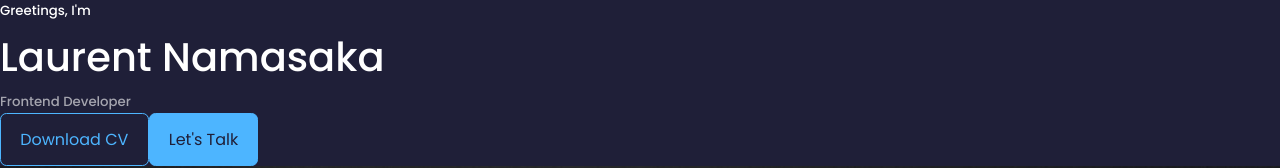
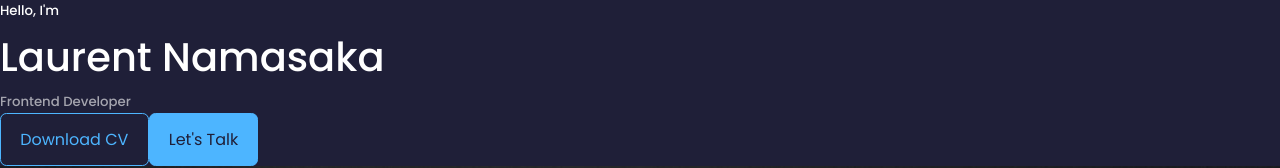
Before and after one commit to laurentnamasaka/myportofolio, a React (Create React App) app: page / in a window 1280 px wide. Shown: the top 168 px of the page. Built offline with nearby package versions, Linux system fonts and the light colour scheme.

Commit message:
first commit

```diff
--- a/package.json
+++ b/package.json
@@ -9,7 +9,7 @@
     "react": "^18.2.0",
     "react-dom": "^18.2.0",
     "react-icons": "^4.8.0",
-    "react-scripts": "^2.1.3",
+    "react-scripts": "^5.0.1",
     "web-vitals": "^2.1.4"
   },
   "scripts": {
--- a/src/components/header/header.jsx
+++ b/src/components/header/header.jsx
@@ -7,7 +7,7 @@ const header = () => {
   return (
     <header>
      <div className="container.header__container">
-          <h5>Greetings, I'm</h5>
+          <h5>Hello, I'm</h5>
           <h1>Laurent Namasaka</h1>
           <h5 className="text-light">Frontend Developer</h5>
           <CTA />
```
Also changed, not shown: 1 other file (tests, documents, lock files or other folders).
